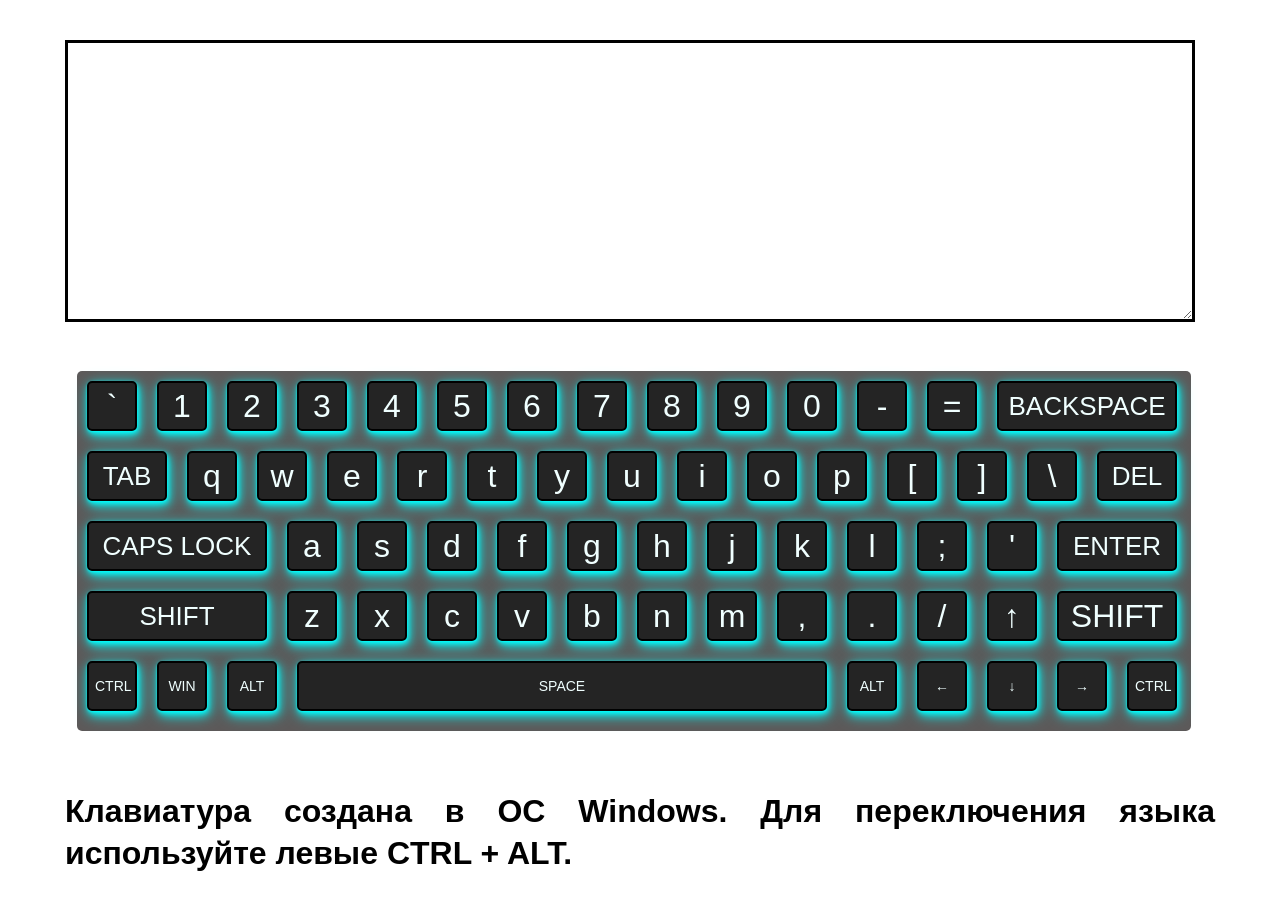
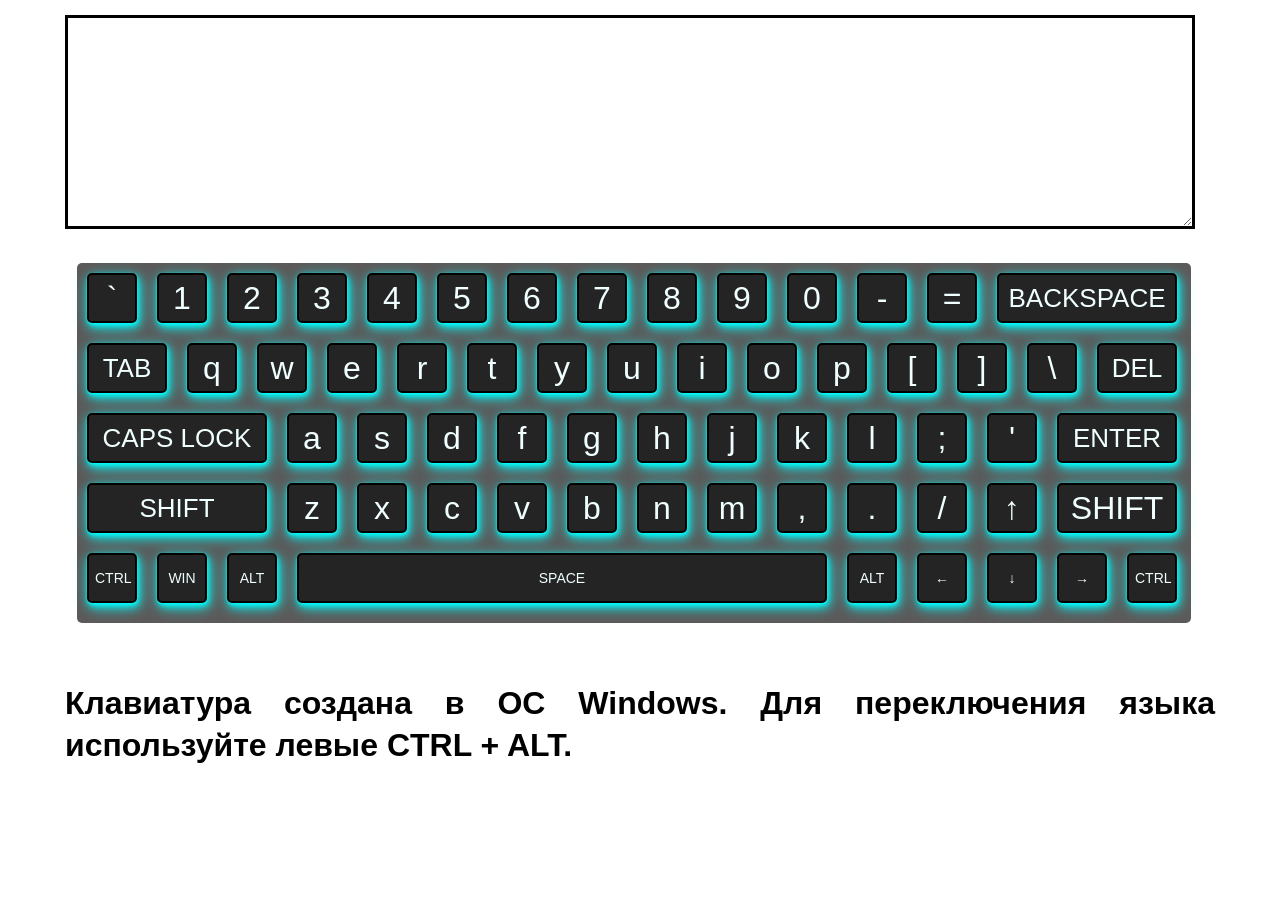
Before and after one commit to AnastasiyaAlisenok/virtual-keyboard, a website with bundled scripts: page index.html in a window 1280 px wide. After the commit the page ends 813 px from the top, so only its background shows below. Built offline with nearby package versions, Linux system fonts and the light colour scheme.

```diff
--- a/keyboard.js
+++ b/keyboard.js
@@ -19,7 +19,7 @@
 
   init() {
     this.textarea = document.createElement('textarea');
-    this.textarea.rows = 8;
+    this.textarea.rows = 6;
     this.textarea.className = 'text';
     body.append(this.textarea);
 
--- a/style.css
+++ b/style.css
@@ -1,6 +1,6 @@
 body {
   width: 1150px;
-  padding: 40px;
+  padding: 15px;
   margin: 0 auto;
   color: white;
   font-family: Arial, Helvetica, sans-serif;
@@ -11,7 +11,7 @@
 .text {
   width: 1120px;
   margin: auto;
-  margin-bottom: 30px;
+  margin-bottom: 15px;
   border: 3px solid black;
   font-size: 30px;
   color: black;
```
